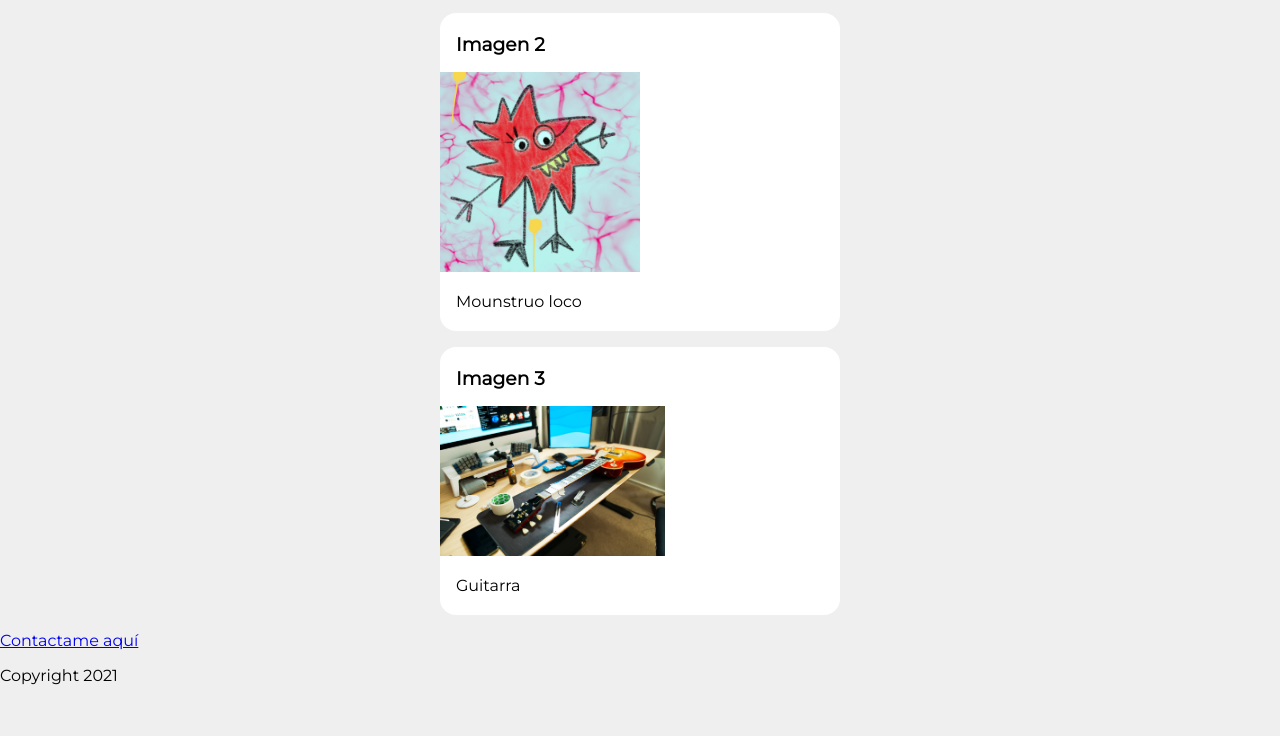
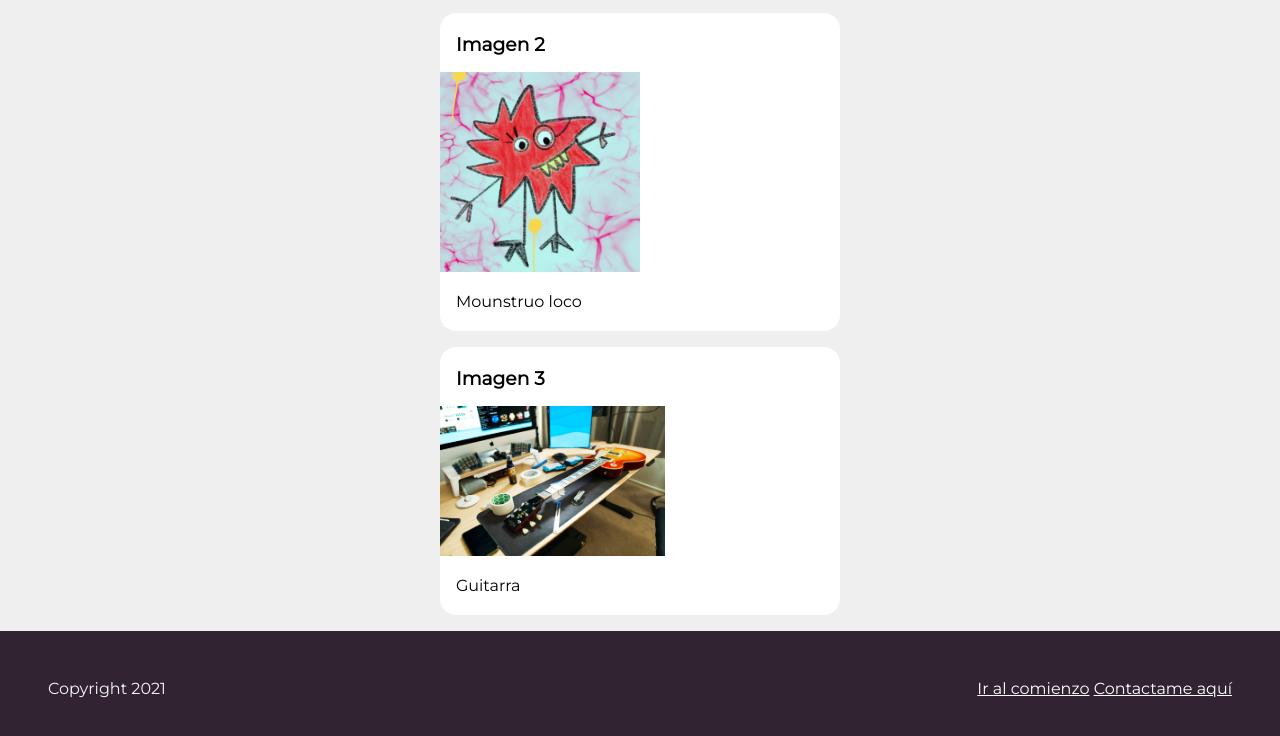
Before and after one commit to Jaivalos/mi-primer-blog, a plain HTML site: page index.html in a window 1280 px wide. Shown: the part 650-1386 px from the top of the page. Before the commit the page ends 1351 px from the top, so only its background shows below. Drawn offline with Linux system fonts and the light colour scheme.

Commit message:
Footer creado

```diff
--- a/index.html
+++ b/index.html
@@ -8,7 +8,7 @@
     <link rel="stylesheet" href="style.css">
 </head>
 <body>
-    <header>
+    <header id="titulo">
         <h1>Javier Avalos</h1>
     </header>
     <section class="container">
@@ -30,7 +30,10 @@
         </article>
     </section>
     <footer>
-        <a href="mailto:javalos@gmail.com">Contactame aquí</a>
+        <section >
+            <a href="#titulo">Ir al comienzo</a>
+            <a href="mailto:javalos@gmail.com">Contactame aquí</a>
+        </section>
         <p>Copyright 2021</p>
     </footer>
 </body>
--- a/style.css
+++ b/style.css
@@ -8,7 +8,7 @@ body{
 }
 
 header{
-    background-color: blueviolet;
+    background-color: rgb(162, 80, 240);
     color: white;
     padding: 3rem 2rem;
 }
@@ -39,3 +39,26 @@ section article:hover{
 section article h3,section article p{
     margin: 1rem;
 }
+
+footer{
+    background-color: rgb(50, 35, 51);
+    padding: 3rem;
+    color: whitesmoke;
+}
+
+footer section{
+    float: right;
+}
+
+footer p{
+margin: 0%;
+}
+
+footer a{
+    color: white;
+    transition: color 0.3s ease;
+}
+
+footer a:hover{
+    color: cornflowerblue;
+}
```
